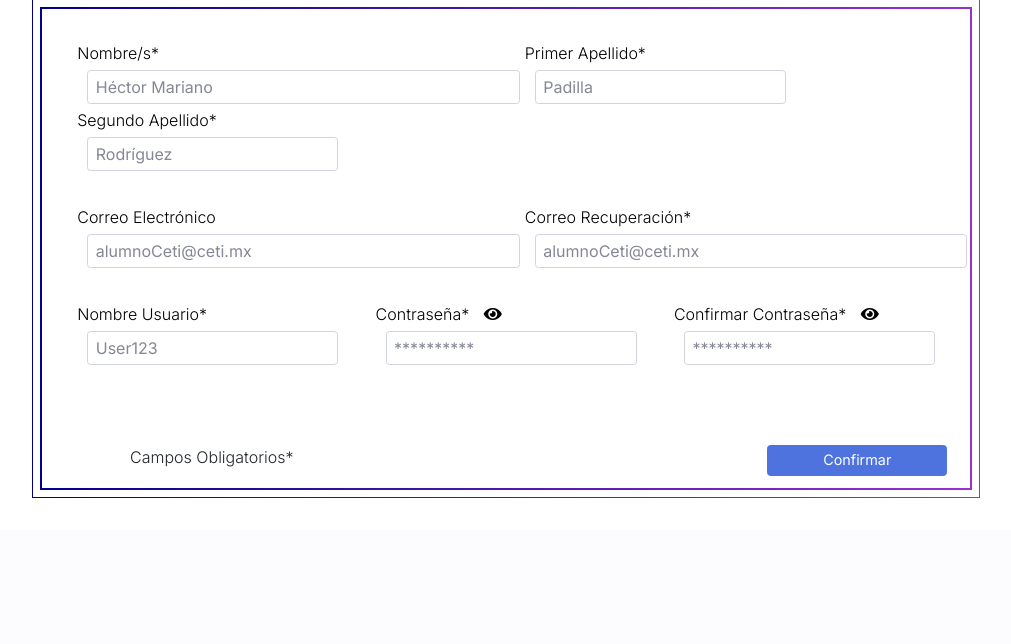
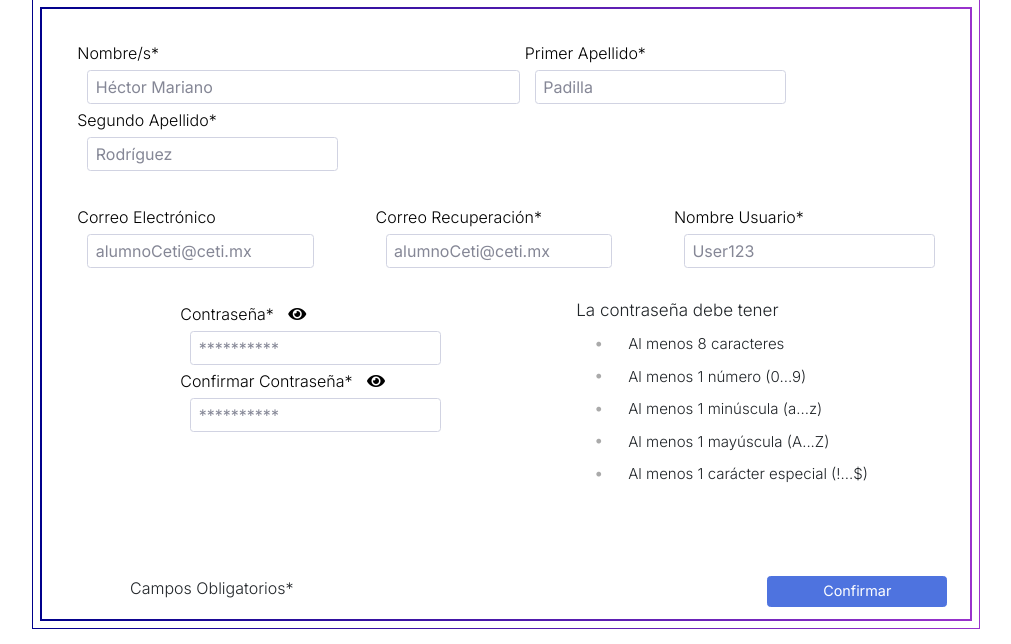
Before and after one commit to DiegoFullen/PAAP, a Django app: page /register/ in a window 1280 px wide. Shown: the part 270-914 px from the top of the page, without its empty margins (134-1145 px from the left). Before the commit the page ends 768 px from the top, so only its background shows below. Run offline with Django 5.2, Linux system fonts and the light colour scheme; some libraries are stand-ins or nearby versions; some web fonts are replaced.

Commit message:
Bug Fixing - Registro

```diff
--- a/htdocs/static/css/register.css
+++ b/htdocs/static/css/register.css
@@ -67,6 +67,34 @@
     font-style: normal;
 }
 
+#parameters p{
+    font-size: 1.7rem;
+}
+.requirements li{
+   list-style: none;
+   font-size: 1.5rem;
+   display: flex;
+   align-items: center;
+   margin-bottom: 10px;
+}
+.requirements li i{
+    width: 20px;
+    font-size: 0.5rem;
+    color: #aaa;
+}
+.requirements li span{
+    margin-left: 12px;
+}
+
+.requirements li.valid i{
+    font-size: 1.2rem;
+    color: green;
+}
+
+.requirements li.valid span{
+    color: #aaa;
+}
+
 /* Media Queries para Responsividad */
 /* Ajustes para pantallas menores a 768px (tablets y smartphones grandes) */
 @media (max-width: 768px) {
--- a/htdocs/static/js/register.js
+++ b/htdocs/static/js/register.js
@@ -0,0 +1,66 @@
+const $d = document;
+const btnValidate = $d.getElementById("btnValidate");
+const inputPassword = $d.getElementById("accountPassword");
+const requiertList = $d.querySelectorAll(".requirements li")
+
+const requirments =  [
+    {regex: /.{8,}/, index: 0},
+    {regex: /[0-9]/, index: 1},
+    {regex: /[a-z]/, index: 2},
+    {regex: /[A-Z]/, index: 3},
+    {regex: /[^A-Za-z0-9]/, index: 4},
+]
+
+inputPassword.addEventListener("keyup", (e) =>{
+    requirments.forEach(item => {
+        const isValid = item.regex.test(e.target.value);
+        const requirementItem = requiertList[item.index];
+
+        if(isValid){
+            requirementItem.firstElementChild.className = "fas fa-solid fa-check"
+            requirementItem.classList.add("valid");
+        }else{
+            requirementItem.firstElementChild.className = "fas fa-solid fa-circle"
+            requirementItem.classList.remove("valid");
+        }
+    });
+});
+
+
+btnValidate.addEventListener("click", function(event){
+    const valuePassword = $d.getElementById("accountPassword").value;
+    const valueRepeat = $d.getElementById("accountPassword2").value;
+
+    //const newEmail = sanitizeInput(inputEmail);
+    //const newRetrieve = sanitizeInput(inputRetrieve);
+    if(isNotEmpty(valuePassword) && isNotEmpty(valueRepeat)){
+
+        if(isValidPassword(valuePassword)){
+            if(valuePassword === valueRepeat){
+
+            }else{
+                event.preventDefault();
+                alert("Las contraseñas no son las mismas. Favor de revisar las contraseñas");
+            }
+        }else{
+            event.preventDefault();
+            window.alert("Ingrese una contraseña valida");
+        }
+    }else{
+    }
+ });
+
+
+
+function isValidPassword(password) {
+    const regex = /^(?=.*[a-z])(?=.*[A-Z])(?=.*\d)(?=.*[@$!%*?&])[A-Za-z\d@$!%*?&]{8,}$/;
+    return regex.test(password);
+}
+
+function isNotEmpty(cadena) {
+    if (typeof cadena === "string" && cadena.length === 0 || cadena === null) {
+        return false;
+    } else{
+        return true;
+    }
+}
--- a/htdocs/templates/register.html
+++ b/htdocs/templates/register.html
@@ -57,7 +57,7 @@
 
                                     <div class="col-6">
                                         <label for="accountName" class="col-form-label">Nombre/s*</label>
-                                        <input type="text" class="form-control ml-3" id="accountName" name="accountName"  style="width: 100%;" placeholder="Héctor Mariano" value="" required pattern="[A-Za-z]+" title="Solo se permiten carácteres">
+                                        <input type="text" class="form-control ml-3" id="accountName" name="accountName"  style="width: 100%;" placeholder="Héctor Mariano" value="" required pattern="[A-Za-z\s]+" title="Solo se permiten carácteres">
                                     </div>
 
                                     <div class="col">
@@ -74,35 +74,58 @@
                                 <div class="row mt-5 ml-4">
                                     <div class="col">
                                         <label for="accountEmail" class="col-form-label">Correo Electrónico</label>
-                                        <input type="email" class="form-control ml-3" id="accountEmail" name="accountEmail" placeholder="alumnoCeti@ceti.mx" value="" style="width: 100%; cursor:default;" required>
+                                        <input type="email" class="form-control ml-3" id="accountEmail" name="accountEmail" placeholder="alumnoCeti@ceti.mx" value="" style="width: 80%;" required>
                                     </div>
 
                                     <div class="col">
                                         <label for="accountEmailBack" class="col-form-label">Correo Recuperación*</label>
-                                        <input type="email" class="form-control ml-3" id="accountEmailBack" name="accountEmailBack" placeholder="alumnoCeti@ceti.mx" value="" style="width: 100%;" required>
+                                        <input type="email" class="form-control ml-3" id="accountEmailBack" name="accountEmailBack" placeholder="alumnoCeti@ceti.mx" value="" style="width: 80%;" required>
                                     </div>
-
-                                </div>
-
-                                <div class="row mt-5 ml-4">
 
                                     <div class="col">
                                         <label for="accountUsername" class="col-form-label">Nombre Usuario*</label>
                                         <input type="text" class="form-control ml-3" id="accountUsername" name="accountUsername" placeholder="User123" required minlength="6">
                                     </div>
+                                </div>
 
-                                    <div class="col">
+                                <div class="row mt-5 ml-5">
+
+                                    <div class="col" style="margin-left: 10%;">
                                         <label for="accountPassword" class="col-form-label">Contraseña*</label>
                                         <i class="fas fa-solid fa-eye pl-3" style="color: black; cursor: pointer;" id="togglePassword"></i>
                                         <input type="password" class="form-control ml-3"
-                                               id="accountPassword" name="accountPassword" placeholder="**********" value="{{ password }}">
+                                               id="accountPassword" name="accountPassword" placeholder="**********" value="{{ password }}" required>
+
+                                               <label for="accountPassword" class="col-form-label">Confirmar Contraseña*</label>
+                                        <i class="fas fa-solid fa-eye pl-3" style="color: black; cursor: pointer;" id="togglePassword2"></i>
+                                        <input type="password" class="form-control ml-3"
+                                               id="accountPassword2" name="accountPassword2" placeholder="**********" value="{{ password }}" required>
                                     </div>
 
-                                    <div class="col">
-                                        <label for="accountPassword" class="col-form-label">Confirmar Contraseña*</label>
-                                        <i class="fas fa-solid fa-eye pl-3" style="color: black; cursor: pointer;" id="togglePassword2"></i>
-                                        <input type="password" class="form-control ml-3"
-                                               id="accountPassword2" name="accountPassword2" placeholder="**********" value="{{ password }}">
+                                    <div class="col" id="parameters">
+                                        <p>La contraseña debe tener</p>
+                                        <ul class="requirements">
+                                            <li>
+                                                <i class="fas fa-solid fa-circle"></i>
+                                                <span>Al menos 8 caracteres</span>
+                                            </li>
+                                            <li>
+                                                <i class="fas fa-solid fa-circle"></i>
+                                                <span>Al menos 1 número (0...9)</span>
+                                            </li>
+                                            <li>
+                                                <i class="fas fa-solid fa-circle"></i>
+                                                <span>Al menos 1 minúscula (a...z)</span>
+                                            </li>
+                                            <li>
+                                                <i class="fas fa-solid fa-circle"></i>
+                                                <span>Al menos 1 mayúscula (A...Z)</span>
+                                            </li>
+                                            <li>
+                                                <i class="fas fa-solid fa-circle"></i>
+                                                <span>Al menos 1  carácter especial (!...$)</span>
+                                            </li>
+                                        </ul>
                                     </div>
                                 </div>
 
@@ -110,7 +133,7 @@
                                     <div class="col-md-auto"><span>Campos Obligatorios*</span></div>
                                     <div class="col-6"></div>
                                     <div class="col-md-auto">
-                                        <button class="btn btn-primary mr-3">Confirmar</button>
+                                        <button class="btn btn-primary mr-3" id="btnValidate">Confirmar</button>
                                     </div>
                                 </div>
 
@@ -146,6 +169,7 @@
         });
     </script>
     <script src="{% static 'js/main.js'%}"></script>
+    <script src="{% static 'js/register.js'%}"></script>
     <script src="{% static 'resources/bootstrap/js/bootstrap.min.js'%}"></script>
 
     <script src="{% static 'js/vendor/jquery/jquery.min.js'%}"></script>
```
